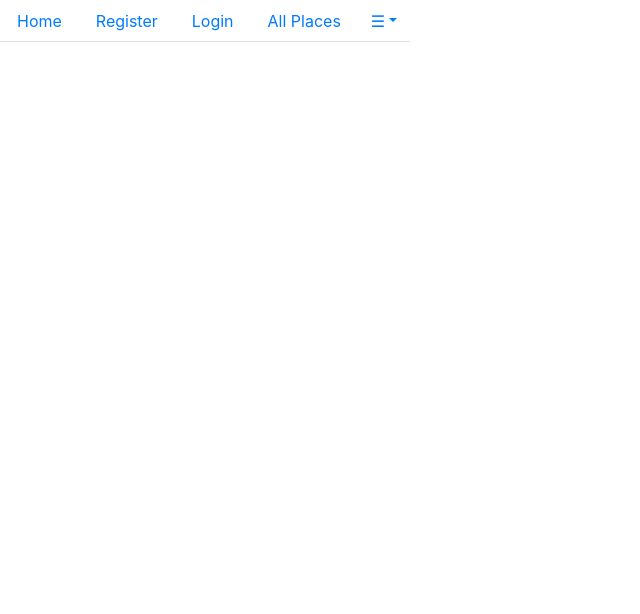
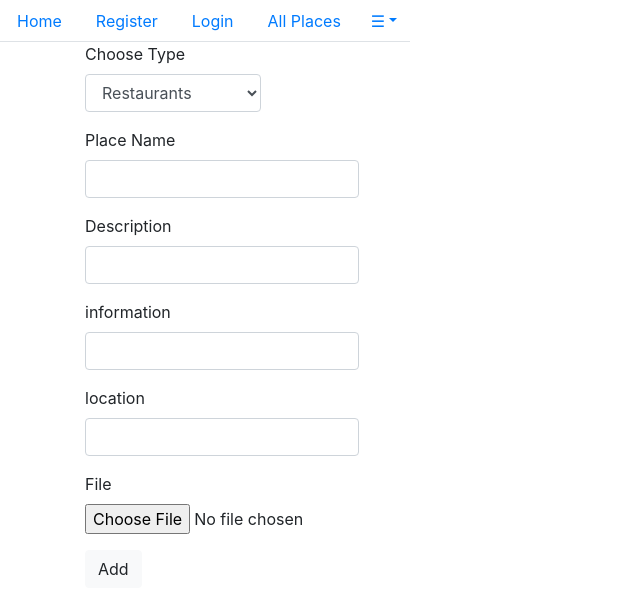
Before and after one commit to khawlahalorini/tripella_frontEnd, a React (Create React App) app: page /addPost in a window 1280 px wide. Shown: the top 614 px of the page, without its empty margins (0-640 px from the left). Built offline with nearby package versions, Linux system fonts and the light colour scheme.

Commit message:
add addpost.js

```diff
--- /dev/null
+++ b/src/AddPost.js
@@ -0,0 +1,66 @@
+import React, { Component } from 'react'
+import { Container, Form, Button ,Row, Col} from 'react-bootstrap'
+
+
+export default class AddPost extends Component {
+    render() {
+        return (
+            <div>
+            <Container>
+            <Col>
+            <Row>
+                <Form.Group>
+                    <Form.Label>Choose Type</Form.Label>
+                    <Form.Control as="select" name="type">
+                    <option>Restaurants</option>
+                    <option>Parks</option>
+                    <option>Amusement Park</option>
+                    <option>Markets</option>
+                    </Form.Control>
+                </Form.Group>
+                </Row>
+                <Row>
+                <Form.Group>
+                    <Form.Label>Place Name</Form.Label>
+                    <Form.Control type="text" name="name"></Form.Control>
+                </Form.Group>
+                </Row>
+                <Row>
+                <Form.Group>
+                    <Form.Label>Description</Form.Label>
+                    <Form.Control type="textarea" name="description"></Form.Control>
+                </Form.Group>
+                </Row>
+                <Row>
+                <Form.Group>
+                    <Form.Label>information</Form.Label>
+                    <Form.Control type="text" name="information"></Form.Control>
+                </Form.Group>
+                </Row>
+                <Row>
+                <Form.Group>
+                    <Form.Label>location</Form.Label>
+                    <Form.Control type="text" name="loction"></Form.Control>
+                </Form.Group>
+                </Row>
+                <Row>
+                <Form.Group>
+        <Form.File
+          className="position-relative"
+          required
+          name="file"
+          label="File"
+          id="validationFormik107"
+          feedbackTooltip
+        />
+      </Form.Group>
+                </Row>
+                <Row>
+                <Button variant="light">Add</Button>
+               </Row>
+               </Col>
+            </Container>
+            </div>
+        )
+    }
+}
--- a/src/DropdownButton.js
+++ b/src/DropdownButton.js
@@ -7,16 +7,6 @@ import Profile from './user/Profile';
 
 export default class DropdownButton extends Component {
 
-    profileHandler = (user) =>{
-        axios
-        .post("./user/Login.js", user)
-        .then((response) => {
-          console.log(response);
-        })
-        .catch((error) => {
-          console.log(error);
-        });
-    };
     render() {
         return (
             <Router>
@@ -27,6 +17,7 @@ export default class DropdownButton extends Component {
                     </Dropdown.Toggle>
                     <Dropdown.Menu>
                         <Dropdown.Item href="/profile">Profile</Dropdown.Item>
+                        <Dropdown.Item href="addPost">Add Place</Dropdown.Item>
                         <Dropdown.Item href="tripList">Trip List</Dropdown.Item>
                         <Dropdown.Item href="wishList">Wish List</Dropdown.Item>
                     </Dropdown.Menu>
--- a/src/Home.js
+++ b/src/Home.js
@@ -1,12 +1,10 @@
 import React, { Component } from 'react'
-import Navs from './Navs'
 import Slider from './Slider'
 
 export default class home extends Component {
     render() {
         return (
             <div>
-
                 <Slider />
             </div>
         )
--- a/src/Navs.js
+++ b/src/Navs.js
@@ -11,6 +11,7 @@ import { BrowserRouter as Router, Route } from "react-router-dom";
 import { Nav,} from 'react-bootstrap'
 import 'bootstrap/dist/css/bootstrap.min.css';
 import AllPlaces from './AllPlaces';
+import AddPost from './AddPost';
 
 
 // import { Alert } from 'bootstrap';
@@ -62,7 +63,7 @@ export default class Navs extends Component {
       // all places
       allplacesHandler = (user) => {
         axios
-            .post("./Home.js", user)
+            .post("./allPlaces.js", user)
             .then((response) => {
               console.log(response);
             })
@@ -84,7 +85,7 @@ export default class Navs extends Component {
     //trip list
     TripListHandler = (user) =>{
       axios
-      .post("./user/TripList.js", user)
+      .post("./TripList.js", user)
       .then((response) => {
         console.log(response);
       })
@@ -95,13 +96,23 @@ export default class Navs extends Component {
   // wish list
   WishListHandler = (user) =>{
     axios
-    .post("./user/TripList.js", user)
+    .post("./WishList.js", user)
     .then((response) => {
       console.log(response);
     })
     .catch((error) => {
       console.log(error);
     });
+};
+AddPostHandler = (user) =>{
+  axios
+  .post("./AddPost.js", user)
+  .then((response) => {
+    console.log(response);
+  })
+  .catch((error) => {
+    console.log(error);
+  });
 };
 // folter
 handleFilterClick = (filter)=>{
@@ -138,7 +149,7 @@ handleFilterClick = (filter)=>{
     <div>
          <Route
             path="/home"
-            component={() => <Home register={this.homeHandler} />}
+            component={() => <Home home={this.homeHandler} />}
           ></Route>
           <Route
             path="/register"
@@ -149,22 +160,27 @@ handleFilterClick = (filter)=>{
             component={() => <Login login={this.loginHandler} />
             }
           ></Route>
-                    <Route
+            <Route
             path="/allplaces"
-            component={() => <AllPlaces allplaces={this.allplacesHandler} />
+            component={() => <AllPlaces onClick={this.allplacesHandler('all')} className={`places-list-filter ${this.state.filter === 'all' ? 'is-active' : ''}`}/>
             }
           ></Route>
+          {/* dropdown list */}
           <Route
             path="/profile"
             component={() => <Profile profile={this.profileHandler} />}
           ></Route>
-                    <Route
+          <Route
+            path="/addPost"
+            component={() => <AddPost addPost={this.AddPostHandler} />}
+          ></Route>
+            <Route
             path="/tripList"
             component={() => <TripList tripList={this.TripListHandler} />}
           ></Route>
           <Route
             path="/wishList"
-            component={() => <WishList wishList={this.WishListHandler} />
+            component={() => <WishList onClick={this.WishListHandler('faves')} className={`places-list-filter ${this.state.filter === 'faves' ? 'is-active' : ''}`} />
             }
           ></Route>
         </div>
--- a/src/PlaceDet.js
+++ b/src/PlaceDet.js
@@ -1,5 +1,6 @@
 import React, { Component } from 'react'
 import PlacesPIc from './PlacesPIc'
+import WishList from './WishList'
 
 
 export default class PlaceDet extends Component {
@@ -7,6 +8,7 @@ export default class PlaceDet extends Component {
         return (
             <div className="cards">
             <div className="card__conrent">
+                <WishList />
                 <h2>{this.props.places.title}</h2>
             <PlacesPIc className="card__image" places={this.props.places} />
             <p>{this.props.places.overview}</p>
--- a/src/PlacesPIc.js
+++ b/src/PlacesPIc.js
@@ -3,7 +3,7 @@ import React, { Component } from 'react'
 export default class PlacesPIc extends Component {
     render() {
         return (
-            <img src={`${this.props.places.pic}`} alt="" />
+            <img src={`https://${this.props.places.pic}`} alt="" />
 
         )
     }
--- a/src/user/Login.js
+++ b/src/user/Login.js
@@ -21,7 +21,7 @@ export default class login extends Component {
                     </Form.Group>
                     </Row>
                     <Row>
-                    <Button variant="primary">Login</Button>
+                    <Button variant="light">Login</Button>
                    </Row>
                    </Col>
                 </Container>
--- a/src/user/Register.js
+++ b/src/user/Register.js
@@ -51,7 +51,7 @@ export default class login extends Component {
           </Form.Group>
                     </Row>
                     <Row>
-                    <Button variant="primary">Register</Button>
+                    <Button variant="light">Register</Button>
                    </Row>
                    </Col>
                 </Container>
```
Also changed, not shown: src/WishList.js (+16 -5 lines), src/user/AddPost.js (deleted, +0 -11 lines).
